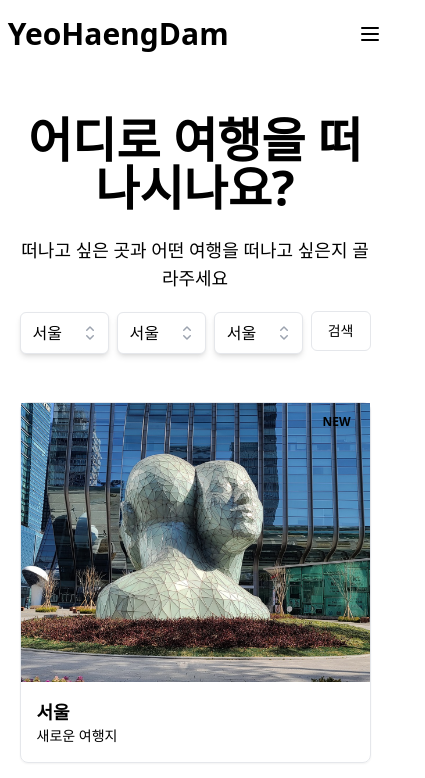
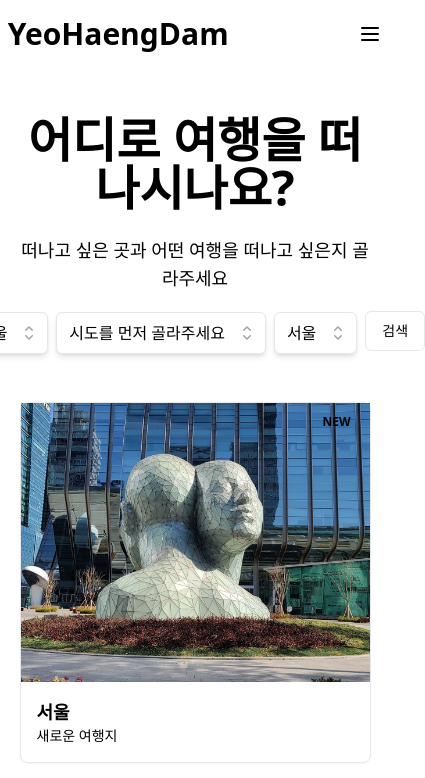
Before and after one commit to gnsals0904/YeoHaengDam, a Vue app in the folder frontend/: page /main in a window 390 px wide. Shown: the top 778 px of the page, 425 px wide, since content can reach past the window. Built offline with nearby package versions, Linux system fonts and the light colour scheme.

Commit message:
[feat] 선택한 시,도에 해당하는 구,군 정보 출력

```diff
--- a/frontend/src/components/LandingPage.vue
+++ b/frontend/src/components/LandingPage.vue
@@ -39,7 +39,7 @@
           </svg>
         </router-link>
         <router-link
-          href="#"
+          href="/"
           class="inline-flex justify-center hover:text-gray-900 items-center py-3 px-5 text-base font-medium text-center text-white rounded-lg border border-white hover:bg-gray-100 focus:ring-4 focus:ring-gray-400"
         >
           Learn more
--- a/frontend/src/components/MainPage.vue
+++ b/frontend/src/components/MainPage.vue
@@ -1,9 +1,27 @@
 <script setup>
 import TripCard from './TripCard.vue';
+import { ref } from 'vue';
 import { useDestinationStore } from '@/stores/store.js';
-import { Menu, MenuButton, MenuItems, MenuItem } from '@headlessui/vue';
-import ListBoxCities from './ListBoxCities.vue';
+import ListBoxCities from './listbox/ListBoxCities.vue';
+import ListBoxGuguns from './listbox/ListBoxGuguns.vue';
+import ListBoxContents from './listbox/ListBoxContents.vue';
+
+import axios from 'axios';
+
 const { destinations } = useDestinationStore();
+
+const guguns = ref([]);
+
+const handleSidoSelection = async (selectedSido) => {
+  const response = await axios.get(
+    `http://localhost/api/trip/listgugun?sidoCode=${selectedSido.id}&sidoName=${selectedSido.name}`
+  );
+  guguns.value = response.data.map((item) => ({
+    id: item.gugunCode,
+    name: item.gugunName,
+  }));
+  console.log(guguns.value);
+};
 </script>
 
 <template>
@@ -16,9 +34,9 @@
         떠나고 싶은 곳과 어떤 여행을 떠나고 싶은지 골라주세요
       </p>
       <div class="flex justify-center items-center space-x-2 mb-12">
-        <ListBoxCities></ListBoxCities>
-        <ListBoxCities></ListBoxCities>
-        <ListBoxCities></ListBoxCities>
+        <ListBoxCities @update:selected="handleSidoSelection" />
+        <ListBoxGuguns :guguns="guguns" />
+        <ListBoxContents></ListBoxContents>
         <button
           class="inline-flex items-center justify-center whitespace-nowrap rounded-md text-sm font-medium ring-offset-background transition-colors focus-visible:outline-none focus-visible:ring-2 focus-visible:ring-ring focus-visible:ring-offset-2 disabled:pointer-events-none disabled:opacity-50 border border-input bg-background hover:bg-accent hover:text-accent-foreground h-10 px-4 py-2"
         >
--- a/frontend/src/components/TopNav.vue
+++ b/frontend/src/components/TopNav.vue
@@ -9,9 +9,9 @@
     </div>
     <nav class="hidden md:flex space-x-6">
       <router-link :to="{ name: 'Main' }" class="text-lg">여행지</router-link>
-      <a class="text-lg" href="#"> 고객지원 </a>
-      <a class="text-lg" href="#"> 이용방법 </a>
-      <a class="text-lg" href="#"> 로그인 </a>
+      <a class="text-lg" href="/"> 고객지원 </a>
+      <a class="text-lg" href="/"> 이용방법 </a>
+      <a class="text-lg" href="/"> 로그인 </a>
     </nav>
     <div class="flex md:hidden">
       <svg
--- /dev/null
+++ b/frontend/src/components/listbox/ListBoxCities.vue
@@ -0,0 +1,88 @@
+<script setup>
+import { ref, defineProps, defineEmits } from 'vue';
+import { useDestinationStore } from '@/stores/store';
+import {
+  Listbox,
+  ListboxButton,
+  ListboxOptions,
+  ListboxOption,
+} from '@headlessui/vue';
+import { CheckIcon, ChevronUpDownIcon } from '@heroicons/vue/20/solid';
+
+const props = defineProps({
+  initialIndex: Number,
+});
+const emits = defineEmits(['update:selected']);
+const destinationStore = useDestinationStore();
+const selectedDestination = ref(
+  destinationStore.destinations[props.initialIndex || 0]
+);
+
+function updateSelection(destination) {
+  selectedDestination.value = destination;
+  emits('update:selected', destination);
+}
+</script>
+
+<template>
+  <div class="z-10 w-full">
+    <Listbox v-model="selectedDestination" @update:modelValue="updateSelection">
+      <div class="relative mt-1">
+        <ListboxButton
+          class="relative w-full cursor-default rounded-lg bg-white py-2 pl-3 pr-10 text-left shadow-md focus:outline-none focus-visible:border-indigo-500 focus-visible:ring-2 focus-visible:ring-white/75 focus-visible:ring-offset-2 focus-visible:ring-offset-orange-300 sm:text-sm border border-gray rounded-md"
+        >
+          <span class="block truncate">{{ selectedDestination.name }}</span>
+          <span
+            class="pointer-events-none absolute inset-y-0 right-0 flex items-center pr-2"
+          >
+            <ChevronUpDownIcon
+              class="h-5 w-5 text-gray-400"
+              aria-hidden="true"
+            />
+          </span>
+        </ListboxButton>
+
+        <transition
+          leave-active-class="transition duration-100 ease-in"
+          leave-from-class="opacity-100"
+          leave-to-class="opacity-0"
+        >
+          <ListboxOptions
+            class="absolute mt-1 max-h-60 w-full overflow-auto rounded-md bg-white py-1 text-base shadow-lg ring-1 ring-black/5 focus:outline-none sm:text-sm"
+          >
+            <ListboxOption
+              v-slot="{ active, selected }"
+              v-for="destination in destinationStore.destinations"
+              :key="destination.id"
+              :value="destination"
+              as="template"
+            >
+              <li
+                :class="[
+                  active ? 'bg-amber-100 text-amber-900' : 'text-gray-900',
+                  'relative cursor-default select-none py-2 pl-10 pr-4',
+                ]"
+              >
+                <span
+                  :class="[
+                    selected ? 'font-medium' : 'font-normal',
+                    'block truncate',
+                  ]"
+                  >{{ destination.name }}</span
+                >
+                <span
+                  v-if="selected"
+                  class="absolute inset-y-0 left-0 flex items-center pl-3 text-amber-600"
+                >
+                  <CheckIcon class="h-5 w-5" aria-hidden="true" />
+                </span>
+              </li>
+            </ListboxOption>
+          </ListboxOptions>
+        </transition>
+      </div>
+    </Listbox>
+  </div>
+</template>
+
+<style scoped></style>
--- /dev/null
+++ b/frontend/src/components/listbox/ListBoxContents.vue
@@ -0,0 +1,88 @@
+<script setup>
+import { ref, defineProps, defineEmits } from 'vue';
+import { useDestinationStore } from '@/stores/store';
+import {
+  Listbox,
+  ListboxButton,
+  ListboxOptions,
+  ListboxOption,
+} from '@headlessui/vue';
+import { CheckIcon, ChevronUpDownIcon } from '@heroicons/vue/20/solid';
+
+const props = defineProps({
+  initialIndex: Number,
+});
+const emits = defineEmits(['update:selected']);
+const destinationStore = useDestinationStore();
+const selectedDestination = ref(
+  destinationStore.destinations[props.initialIndex || 0]
+);
+
+function updateSelection(destination) {
+  selectedDestination.value = destination;
+  emits('update:selected', destination);
+}
+</script>
+
+<template>
+  <div class="z-10 w-full">
+    <Listbox v-model="selectedDestination" @update:modelValue="updateSelection">
+      <div class="relative mt-1">
+        <ListboxButton
+          class="relative w-full cursor-default rounded-lg bg-white py-2 pl-3 pr-10 text-left shadow-md focus:outline-none focus-visible:border-indigo-500 focus-visible:ring-2 focus-visible:ring-white/75 focus-visible:ring-offset-2 focus-visible:ring-offset-orange-300 sm:text-sm border border-gray rounded-md"
+        >
+          <span class="block truncate">{{ selectedDestination.name }}</span>
+          <span
+            class="pointer-events-none absolute inset-y-0 right-0 flex items-center pr-2"
+          >
+            <ChevronUpDownIcon
+              class="h-5 w-5 text-gray-400"
+              aria-hidden="true"
+            />
+          </span>
+        </ListboxButton>
+
+        <transition
+          leave-active-class="transition duration-100 ease-in"
+          leave-from-class="opacity-100"
+          leave-to-class="opacity-0"
+        >
+          <ListboxOptions
+            class="absolute mt-1 max-h-60 w-full overflow-auto rounded-md bg-white py-1 text-base shadow-lg ring-1 ring-black/5 focus:outline-none sm:text-sm"
+          >
+            <ListboxOption
+              v-slot="{ active, selected }"
+              v-for="destination in destinationStore.destinations"
+              :key="destination.id"
+              :value="destination"
+              as="template"
+            >
+              <li
+                :class="[
+                  active ? 'bg-amber-100 text-amber-900' : 'text-gray-900',
+                  'relative cursor-default select-none py-2 pl-10 pr-4',
+                ]"
+              >
+                <span
+                  :class="[
+                    selected ? 'font-medium' : 'font-normal',
+                    'block truncate',
+                  ]"
+                  >{{ destination.name }}</span
+                >
+                <span
+                  v-if="selected"
+                  class="absolute inset-y-0 left-0 flex items-center pl-3 text-amber-600"
+                >
+                  <CheckIcon class="h-5 w-5" aria-hidden="true" />
+                </span>
+              </li>
+            </ListboxOption>
+          </ListboxOptions>
+        </transition>
+      </div>
+    </Listbox>
+  </div>
+</template>
+
+<style scoped></style>
--- a/frontend/src/components/ListBoxCities.vue
+++ b/frontend/src/components/listbox/ListBoxGuguns.vue
@@ -1,27 +1,28 @@
 <script setup>
-import { ref } from 'vue';
-import { useDestinationStore } from '@/stores/store';
+import { defineProps, ref } from 'vue';
 import {
   Listbox,
-  ListboxLabel,
   ListboxButton,
   ListboxOptions,
   ListboxOption,
 } from '@headlessui/vue';
 import { CheckIcon, ChevronUpDownIcon } from '@heroicons/vue/20/solid';
 
-const destinationStore = useDestinationStore();
-const selectedDestination = ref(destinationStore.destinations[0]);
+const props = defineProps({
+  guguns: Array,
+});
+
+const selectedGugun = ref(props.guguns[0]);
 </script>
 
 <template>
   <div class="z-10 w-full">
-    <Listbox v-model="selectedDestination">
+    <Listbox v-model="selectedDestination" @update:modelValue="updateSelection">
       <div class="relative mt-1">
         <ListboxButton
           class="relative w-full cursor-default rounded-lg bg-white py-2 pl-3 pr-10 text-left shadow-md focus:outline-none focus-visible:border-indigo-500 focus-visible:ring-2 focus-visible:ring-white/75 focus-visible:ring-offset-2 focus-visible:ring-offset-orange-300 sm:text-sm border border-gray rounded-md"
         >
-          <span class="block truncate">{{ selectedDestination.name }}</span>
+          <span class="block truncate"> 시도를 먼저 골라주세요 </span>
           <span
             class="pointer-events-none absolute inset-y-0 right-0 flex items-center pr-2"
           >
@@ -42,9 +43,9 @@
           >
             <ListboxOption
               v-slot="{ active, selected }"
-              v-for="destination in destinationStore.destinations"
-              :key="destination.id"
-              :value="destination"
+              v-for="gugun in props.guguns"
+              :key="gugun.id"
+              :value="gugun"
               as="template"
             >
               <li
@@ -58,7 +59,7 @@
                     selected ? 'font-medium' : 'font-normal',
                     'block truncate',
                   ]"
-                  >{{ destination.name }}</span
+                  >{{ gugun.name }}</span
                 >
                 <span
                   v-if="selected"
--- a/frontend/src/stores/store.js
+++ b/frontend/src/stores/store.js
@@ -1,5 +1,6 @@
 import { ref, computed } from 'vue';
 import { defineStore } from 'pinia';
+import axios from 'axios';
 
 export const useDestinationStore = defineStore('destination', () => {
   const destinations = ref([
@@ -22,5 +23,16 @@
     { id: 39, name: '제주도', image: 'jejuisland.jpg' },
   ]);
 
-  return { destinations };
+  const guguns = ref([]);
+
+  async function fetchGuguns(sidoCode, sidoName) {
+    const response = await axios.get(
+      `http://localhost/api/trip/listgugun?sidoCode=${sidoCode}&sidoName=${sidoName}`
+    );
+    guguns.value = response.data.map((gugun) => ({
+      code: gugun.gugunCode,
+      name: gugun.gugunName,
+    }));
+  }
+  return { destinations, guguns, fetchGuguns };
 });
```
